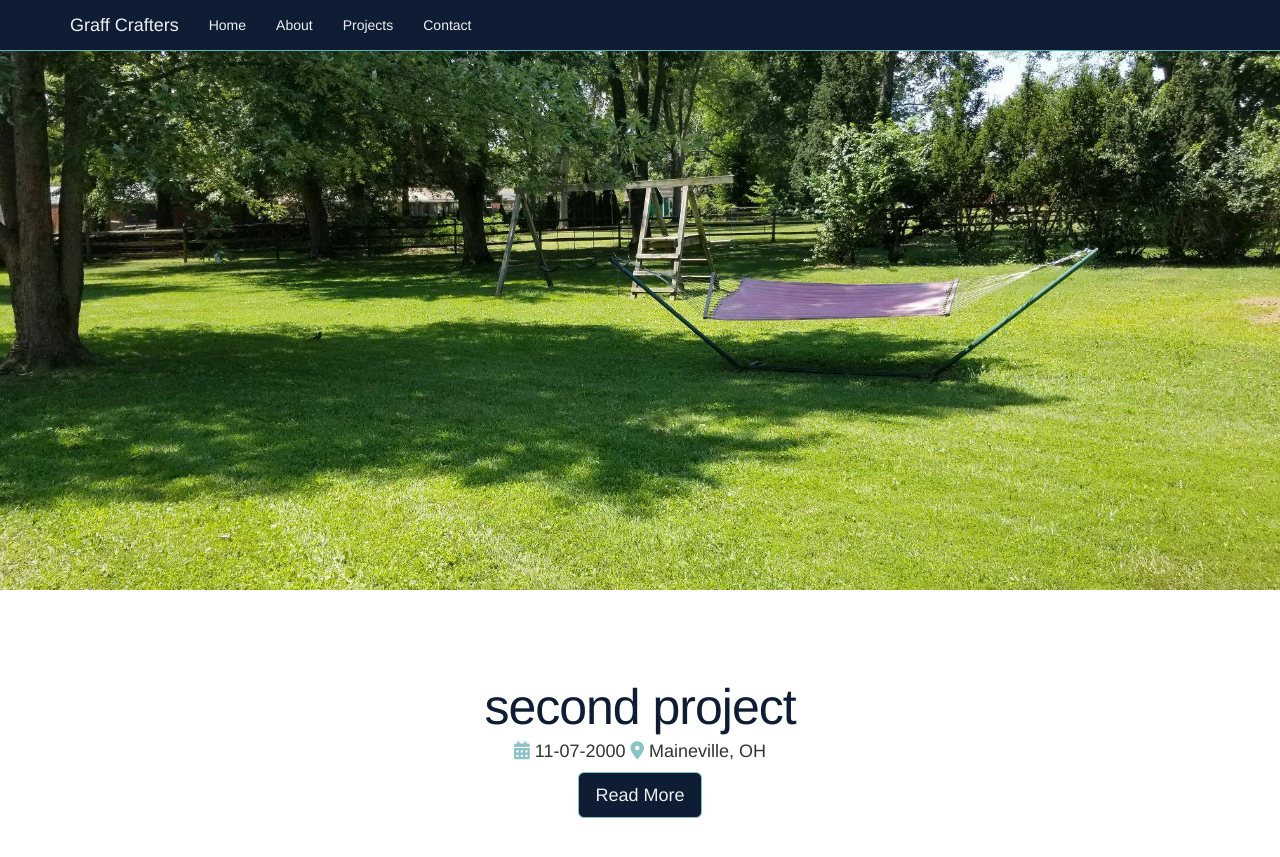
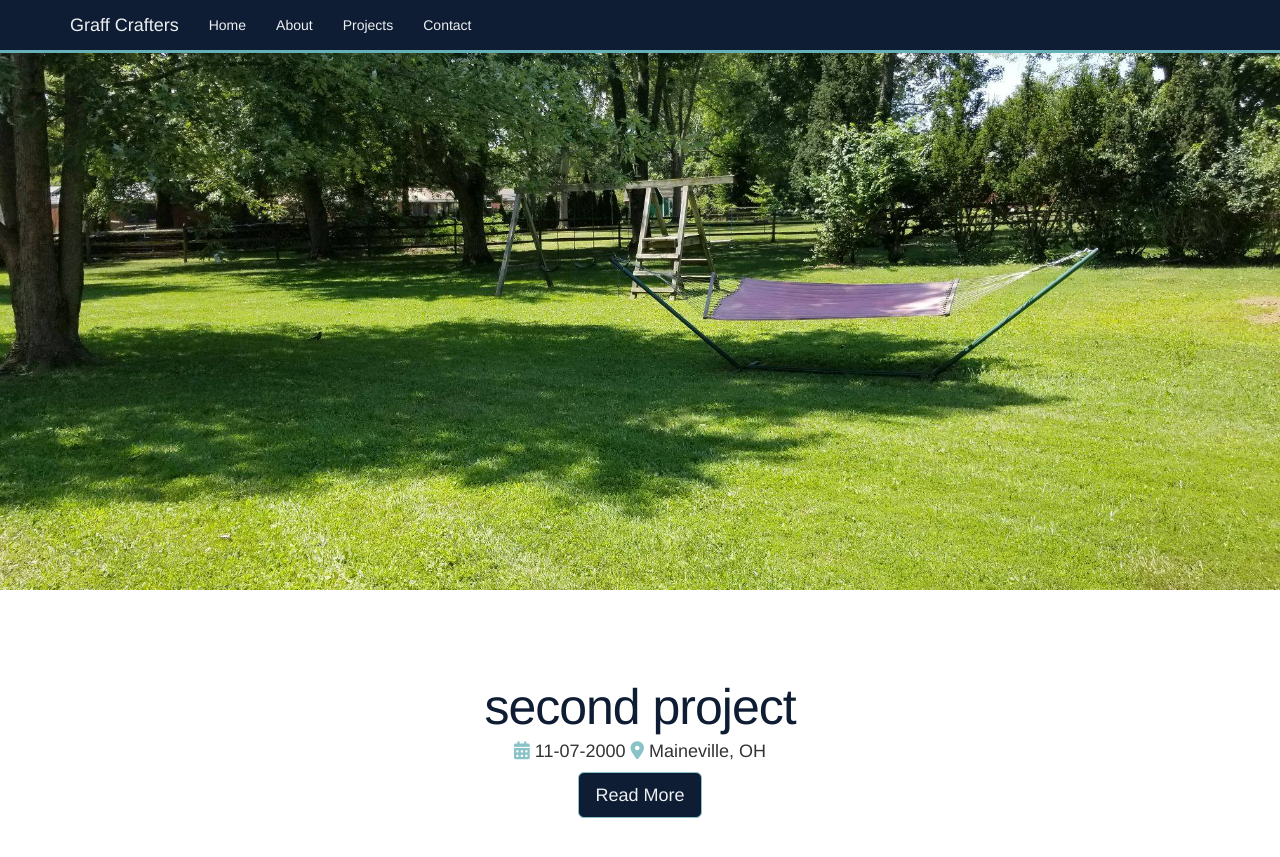
Before and after one commit to cravend/graff-crafters-2.0, a Jekyll site: the page built from projects/project2/index.md, in a window 1280 px wide and 900 px high. Shown: the top 857 px of the window. Built offline with Jekyll 4.4.1, drawn with Linux system fonts in a browser that asks for light colours; nearby versions of some CDN libraries.

Commit message:
minor updates

```diff
--- a/_layouts/project.html
+++ b/_layouts/project.html
@@ -59,7 +59,7 @@ layout: default
     <div class="col-xs-12">
       <h2 class="featurette-heading">{{ page.title }}</h2>
       <h4>{% if page.date %}<i class="fa fa-calendar"></i> {{ page.date }}{% endif %} {% if page.location %}<i class="fa fa-map-marker"></i> {{ page.location }}{% endif %}</h4>
-      <a href="#more" class="btn btn-lg btn-graff-dark" role="button">Read More</a>
+      <a href="#more" class="btn btn-lg btn-graff-dark hidden-xs" role="button">Read More</a>
     </div>
   </div>
   {% endif %}
--- a/_sass/_nav.scss
+++ b/_sass/_nav.scss
@@ -6,6 +6,7 @@ $border         : #66b1b7;
 $dropDown       : true;
 .navbar-custom {
   background-color: $bgDefault;
+  border-bottom-width: 3px;
   border-color: $border;
   .navbar-brand {
     color: $colDefault;
```
